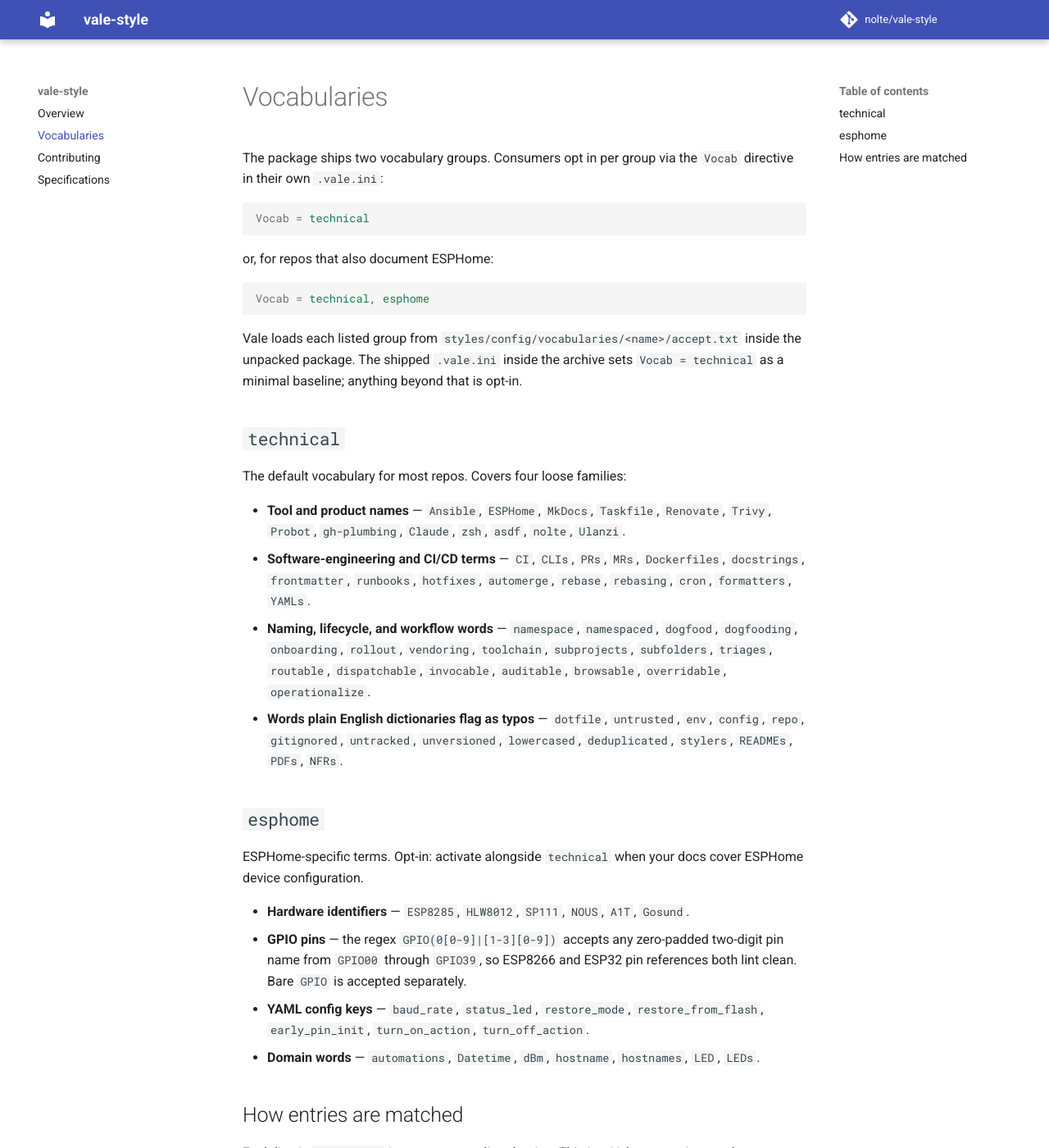
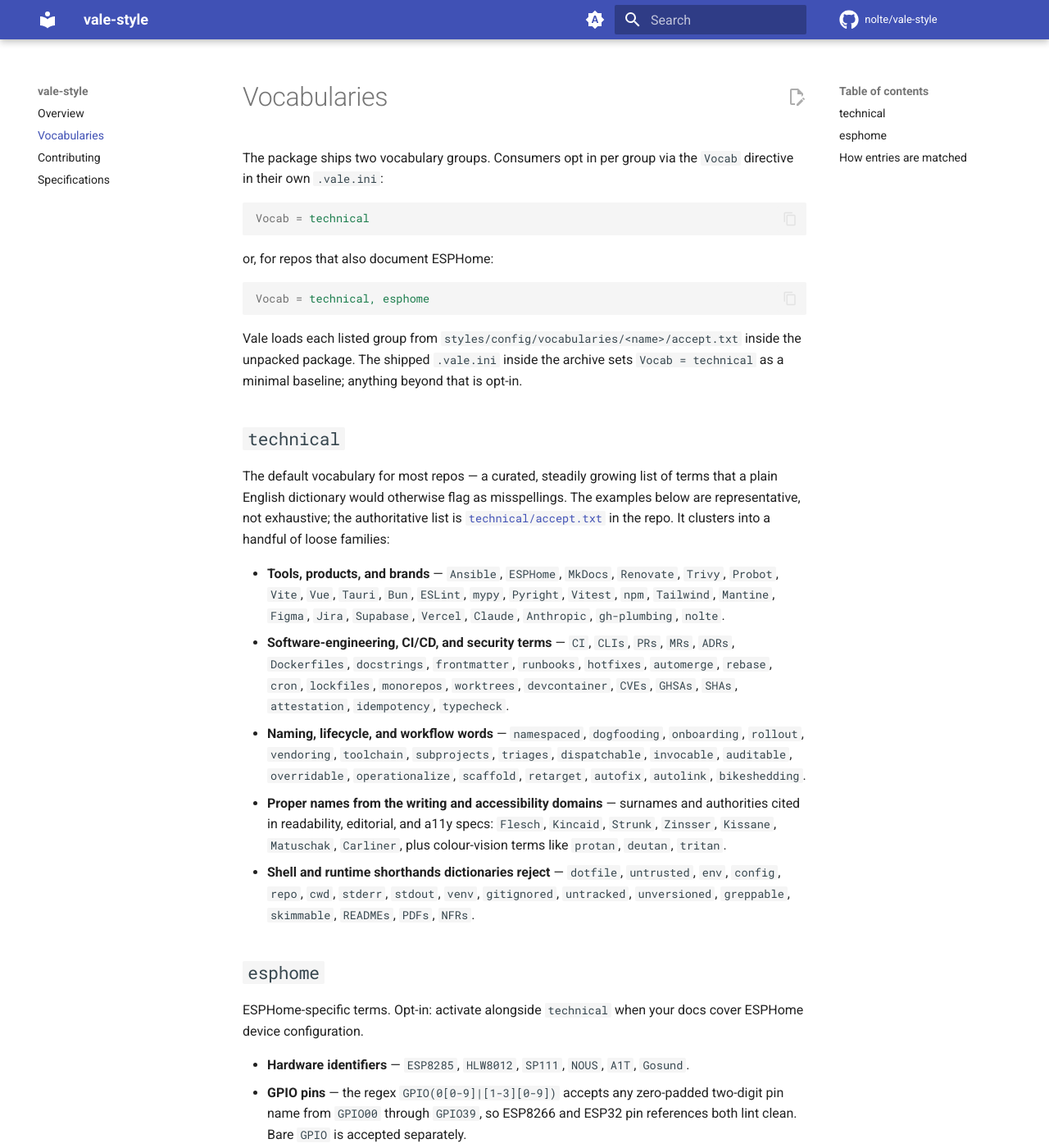
Before and after one commit to nolte/vale-style, an MkDocs documentation site: the page built from docs/vocabularies.md, in a window 1280 px wide and 1400 px high. Shown: the whole window at 82% size. Built offline with MkDocs 1.6.1 and Material for MkDocs 9.7.7, drawn with Linux system fonts in a browser that asks for light colours; comment, search, counter and statistics services are not loaded.

Commit message:
docs(mkdocs): polish the docs site and refresh the vocabulary page (#20)

```diff
--- a/.pre-commit-config.yaml
+++ b/.pre-commit-config.yaml
@@ -3,6 +3,9 @@
     rev: v6.0.0
     hooks:
     -   id: check-yaml
+        # --unsafe: syntax-only check, so mkdocs.yml's `!!python/name:` tags
+        # (Material icon/emoji generator) don't trip the safe YAML loader.
+        args: ['--unsafe']
         exclude: "{{cookiecutter.module_slug}}/*"
     -   id: end-of-file-fixer
     -   id: trailing-whitespace
--- a/docs/css/overwrite.css
+++ b/docs/css/overwrite.css
@@ -1,3 +1,12 @@
-.wy-nav-content {
-    max-width: 100%; !overwrite
+/* Project-specific tweaks on top of the Material for MkDocs theme. */
+
+/* Give long vocabulary and matching tables a touch more breathing room. */
+.md-typeset table:not([class]) th {
+  white-space: nowrap;
 }
+
+/* Render inline regex/vocab entries (e.g. `[Hh]ostnames?`) with a subtle
+   highlight so accept.txt patterns stand out from surrounding prose. */
+.md-typeset code {
+  font-feature-settings: "liga" 0;
+}
--- a/docs/vocabularies.md
+++ b/docs/vocabularies.md
@@ -16,12 +16,13 @@
 
 ## `technical`
 
-The default vocabulary for most repos. Covers four loose families:
+The default vocabulary for most repos — a curated, steadily growing list of terms that a plain English dictionary would otherwise flag as misspellings. The examples below are representative, not exhaustive; the authoritative list is [`technical/accept.txt`](https://github.com/nolte/vale-style/blob/main/src/styles/config/vocabularies/technical/accept.txt) in the repo. It clusters into a handful of loose families:
 
-- **Tool and product names** — `Ansible`, `ESPHome`, `MkDocs`, `Taskfile`, `Renovate`, `Trivy`, `Probot`, `gh-plumbing`, `Claude`, `zsh`, `asdf`, `nolte`, `Ulanzi`.
-- **Software-engineering and CI/CD terms** — `CI`, `CLIs`, `PRs`, `MRs`, `Dockerfiles`, `docstrings`, `frontmatter`, `runbooks`, `hotfixes`, `automerge`, `rebase`, `rebasing`, `cron`, `formatters`, `YAMLs`.
-- **Naming, lifecycle, and workflow words** — `namespace`, `namespaced`, `dogfood`, `dogfooding`, `onboarding`, `rollout`, `vendoring`, `toolchain`, `subprojects`, `subfolders`, `triages`, `routable`, `dispatchable`, `invocable`, `auditable`, `browsable`, `overridable`, `operationalize`.
-- **Words plain English dictionaries flag as typos** — `dotfile`, `untrusted`, `env`, `config`, `repo`, `gitignored`, `untracked`, `unversioned`, `lowercased`, `deduplicated`, `stylers`, `READMEs`, `PDFs`, `NFRs`.
+- **Tools, products, and brands** — `Ansible`, `ESPHome`, `MkDocs`, `Renovate`, `Trivy`, `Probot`, `Vite`, `Vue`, `Tauri`, `Bun`, `ESLint`, `mypy`, `Pyright`, `Vitest`, `npm`, `Tailwind`, `Mantine`, `Figma`, `Jira`, `Supabase`, `Vercel`, `Claude`, `Anthropic`, `gh-plumbing`, `nolte`.
+- **Software-engineering, CI/CD, and security terms** — `CI`, `CLIs`, `PRs`, `MRs`, `ADRs`, `Dockerfiles`, `docstrings`, `frontmatter`, `runbooks`, `hotfixes`, `automerge`, `rebase`, `cron`, `lockfiles`, `monorepos`, `worktrees`, `devcontainer`, `CVEs`, `GHSAs`, `SHAs`, `attestation`, `idempotency`, `typecheck`.
+- **Naming, lifecycle, and workflow words** — `namespaced`, `dogfooding`, `onboarding`, `rollout`, `vendoring`, `toolchain`, `subprojects`, `triages`, `dispatchable`, `invocable`, `auditable`, `overridable`, `operationalize`, `scaffold`, `retarget`, `autofix`, `autolink`, `bikeshedding`.
+- **Proper names from the writing and accessibility domains** — surnames and authorities cited in readability, editorial, and a11y specs: `Flesch`, `Kincaid`, `Strunk`, `Zinsser`, `Kissane`, `Matuschak`, `Carliner`, plus colour-vision terms like `protan`, `deutan`, `tritan`.
+- **Shell and runtime shorthands dictionaries reject** — `dotfile`, `untrusted`, `env`, `config`, `repo`, `cwd`, `stderr`, `stdout`, `venv`, `gitignored`, `untracked`, `unversioned`, `greppable`, `skimmable`, `READMEs`, `PDFs`, `NFRs`.
 
 ## `esphome`
 
--- a/mkdocs.yml
+++ b/mkdocs.yml
@@ -1,21 +1,82 @@
 site_name: "vale-style"
+site_description: "Shared Vale spelling rules and vocabularies, packaged as a single zip and consumed across nolte projects."
+site_url: "https://nolte.github.io/vale-style/"
+site_author: "nolte"
+
+repo_name: "nolte/vale-style"
+repo_url: "https://github.com/nolte/vale-style"
+edit_uri: "edit/develop/docs/"
+
+docs_dir: docs/
+
 theme:
   name: material
-docs_dir: docs/
-repo_name: 'nolte/vale-style'
-repo_url: 'https://github.com/nolte/vale-style'
+  icon:
+    repo: fontawesome/brands/github
+  features:
+    - navigation.instant
+    - navigation.tracking
+    - navigation.top
+    - navigation.sections
+    - toc.follow
+    - search.suggest
+    - search.highlight
+    - content.code.copy
+    - content.code.annotate
+    - content.action.edit
+  palette:
+    - media: "(prefers-color-scheme)"
+      toggle:
+        icon: material/brightness-auto
+        name: Switch to light mode
+    - media: "(prefers-color-scheme: light)"
+      scheme: default
+      primary: indigo
+      accent: indigo
+      toggle:
+        icon: material/brightness-7
+        name: Switch to dark mode
+    - media: "(prefers-color-scheme: dark)"
+      scheme: slate
+      primary: indigo
+      accent: indigo
+      toggle:
+        icon: material/brightness-4
+        name: Switch to system preference
+
 nav:
   - Overview: index.md
   - Vocabularies: vocabularies.md
   - Contributing: contributing.md
   - Specifications: specifications.md
+
 plugins:
+  - search
   - include-markdown
+
 markdown_extensions:
-  - pymdownx.inlinehilite:
-  - pymdownx.superfences:
+  - admonition
+  - attr_list
+  - md_in_html
+  - tables
+  - toc:
+      permalink: true
+  - pymdownx.inlinehilite
+  - pymdownx.superfences
   - pymdownx.highlight:
-  - toc:
-      permalink: True
+      anchor_linenums: true
+  - pymdownx.details
+  - pymdownx.tabbed:
+      alternate_style: true
+  - pymdownx.emoji:
+      emoji_index: !!python/name:material.extensions.emoji.twemoji
+      emoji_generator: !!python/name:material.extensions.emoji.to_svg
+
+extra:
+  social:
+    - icon: fontawesome/brands/github
+      link: https://github.com/nolte/vale-style
+      name: vale-style on GitHub
+
 extra_css:
   - css/overwrite.css
```
Also changed, not shown: README.md (+1 -1 lines), docs/index.md (+27 -3 lines).
